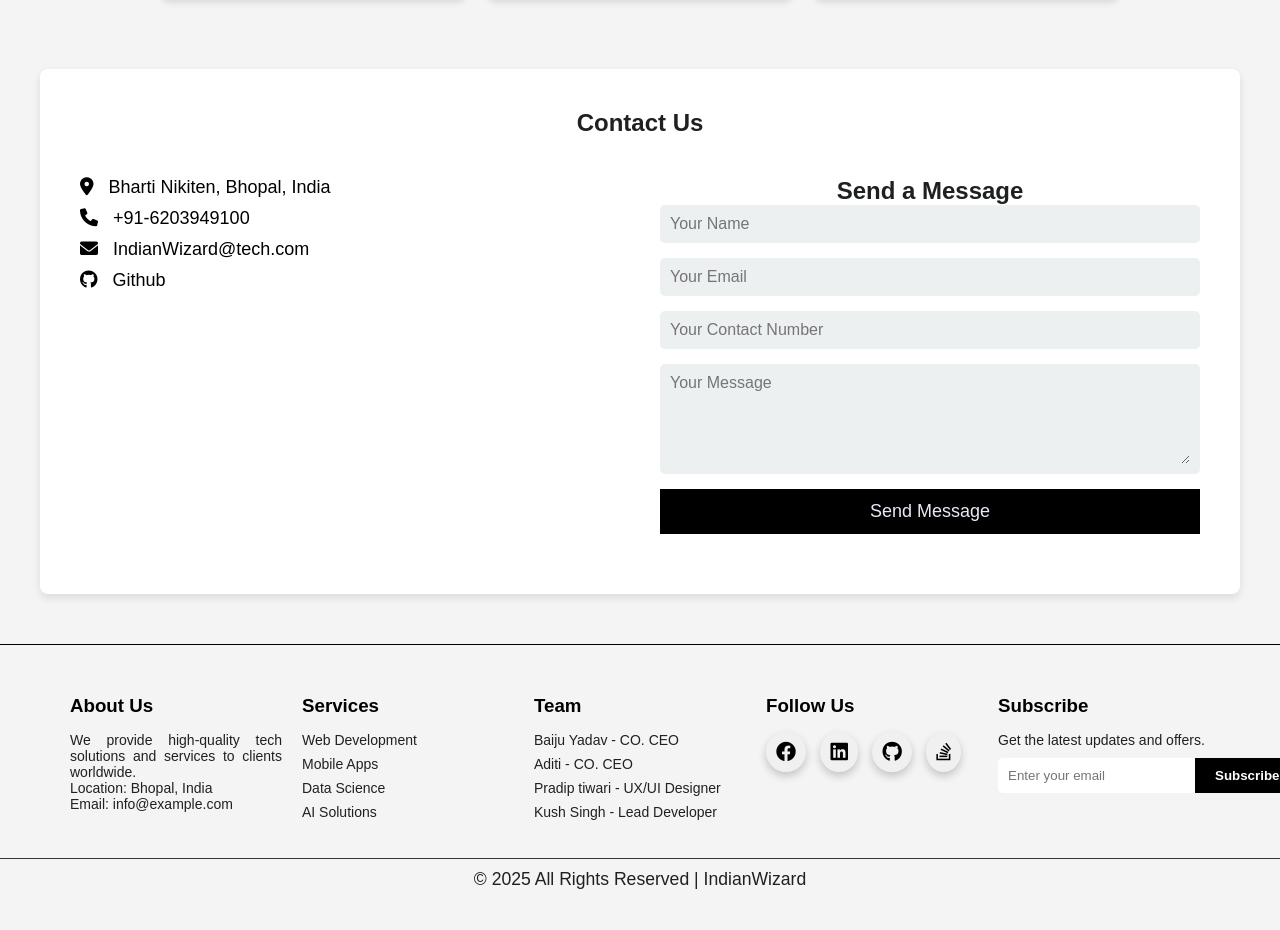
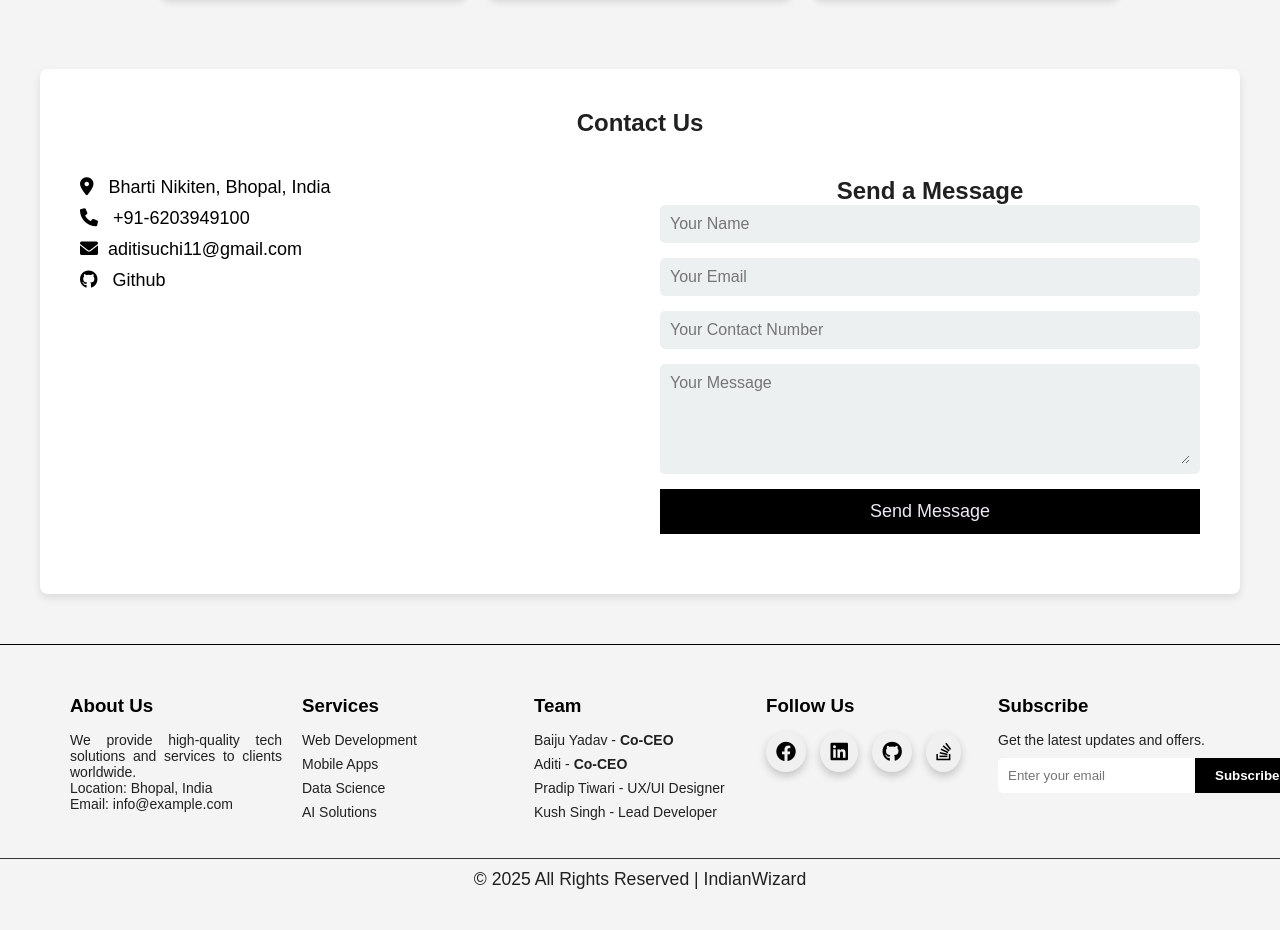
Before and after one commit to AditiSuchi/IndianWizard, a Flask app: page / in a window 1280 px wide. Shown: the part 3625-4555 px from the top of the page. Run offline with Flask 3, Linux system fonts and the light colour scheme.

Commit message:
Update index.html

```diff
--- a/templates/index.html
+++ b/templates/index.html
@@ -227,7 +227,7 @@
              <div class="contact-details">
                  <p><i class="fas fa-map-marker-alt"></i> Bharti Nikiten, Bhopal, India</p>
                  <p><i class="fas fa-phone"></i> +91-6203949100</p>
-                 <p><i class="fas fa-envelope"></i> IndianWizard@tech.com</p>
+                 <p><i class="fas fa-envelope"></i>aditisuchi11@gmail.com</p>
                  <p><i class="fa-brands fa-github"></i> Github</p>
              </div>
 
@@ -278,9 +278,9 @@
                  <div class="footer-section info">
                      <h3>Team</h3>
                      <ul>
-                         <li>Baiju Yadav - CO. CEO</li>
-                          <li>Aditi - CO. CEO</li>
-                         <li>Pradip tiwari - UX/UI Designer</li>
+                         <li>Baiju Yadav - <strong>Co-CEO</strong></li>
+                          <li>Aditi - <strong>Co-CEO</strong></li>
+                         <li>Pradip Tiwari - UX/UI Designer</li>
                          <li>Kush Singh - Lead Developer</li>
                      </ul>
                  </div>
```
